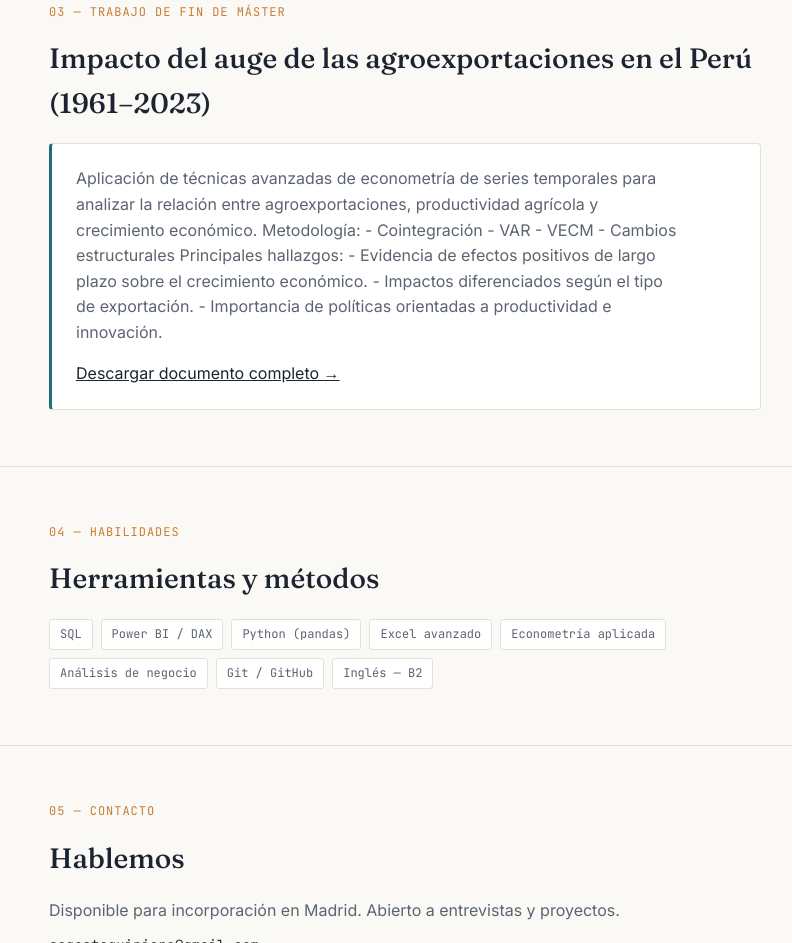
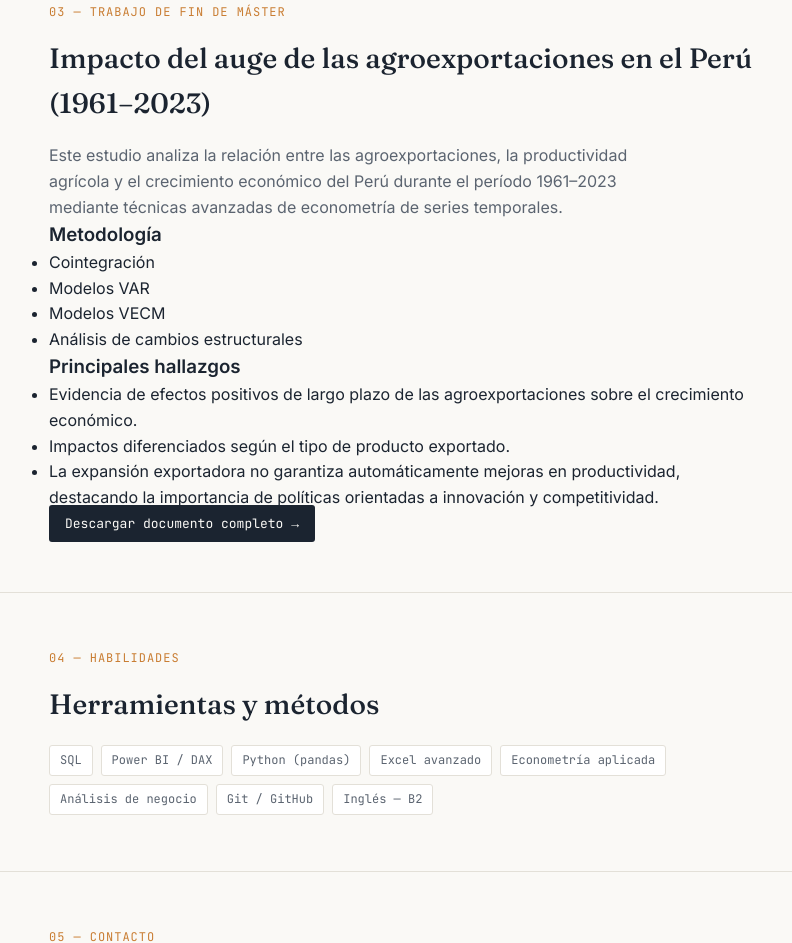
Before and after one commit to piero-analytics/piero-analytics.github.io, a plain HTML site: page index.html in a window 1280 px wide. Shown: the part 1975-2918 px from the top of the page, without its empty margins (235-1027 px from the left). Drawn offline with Linux system fonts and the light colour scheme.

Commit message:
Update index.html

```diff
--- a/index.html
+++ b/index.html
@@ -296,36 +296,60 @@
 
 <section id="tfm">
   <div class="wrap">
-    <div class="section-label">03 — Trabajo de Fin de Máster</div>
-    <h2>Impacto del auge de las agroexportaciones en el Perú (1961–2023)</h2>
-    <div class="tfm-box">
-      <p>
-        Aplicación de técnicas avanzadas de econometría de series temporales para analizar
-        la relación entre agroexportaciones, productividad agrícola y crecimiento económico.
 
-        Metodología:
+    <div class="section-label">
+      03 — Trabajo de Fin de Máster
+    </div>
 
-        - Cointegración
+    <h2>
+      Impacto del auge de las agroexportaciones en el Perú (1961–2023)
+    </h2>
 
-        - VAR
+    <p>
+      Este estudio analiza la relación entre las agroexportaciones,
+      la productividad agrícola y el crecimiento económico del Perú
+      durante el período 1961–2023 mediante técnicas avanzadas de
+      econometría de series temporales.
+    </p>
 
-        - VECM
+    <div class="tfm-block">
+      <h3>Metodología</h3>
 
-        - Cambios estructurales
+      <ul>
+        <li>Cointegración</li>
+        <li>Modelos VAR</li>
+        <li>Modelos VECM</li>
+        <li>Análisis de cambios estructurales</li>
+      </ul>
+    </div>
 
+    <div class="tfm-block">
+      <h3>Principales hallazgos</h3>
 
-        Principales hallazgos:
+      <ul>
+        <li>
+          Evidencia de efectos positivos de largo plazo de las
+          agroexportaciones sobre el crecimiento económico.
+        </li>
 
-        - Evidencia de efectos positivos de largo plazo sobre el crecimiento económico.
+        <li>
+          Impactos diferenciados según el tipo de producto exportado.
+        </li>
 
-        - Impactos diferenciados según el tipo de exportación.
+        <li>
+          La expansión exportadora no garantiza automáticamente
+          mejoras en productividad, destacando la importancia de
+          políticas orientadas a innovación y competitividad.
+        </li>
+      </ul>
+    </div>
 
-        - Importancia de políticas orientadas a productividad e innovación.
-      </p>
-      <div class="links" style="margin-top:16px;">
-        <a href="TFM final Piero.pdf" target="_blank">Descargar documento completo →</a>
-      </div>
-    </div>
+    <a href="docs/TFM_Piero_Sagastegui.pdf"
+       class="btn btn-primary"
+       target="_blank">
+      Descargar documento completo →
+    </a>
+
   </div>
 </section>
 
```
